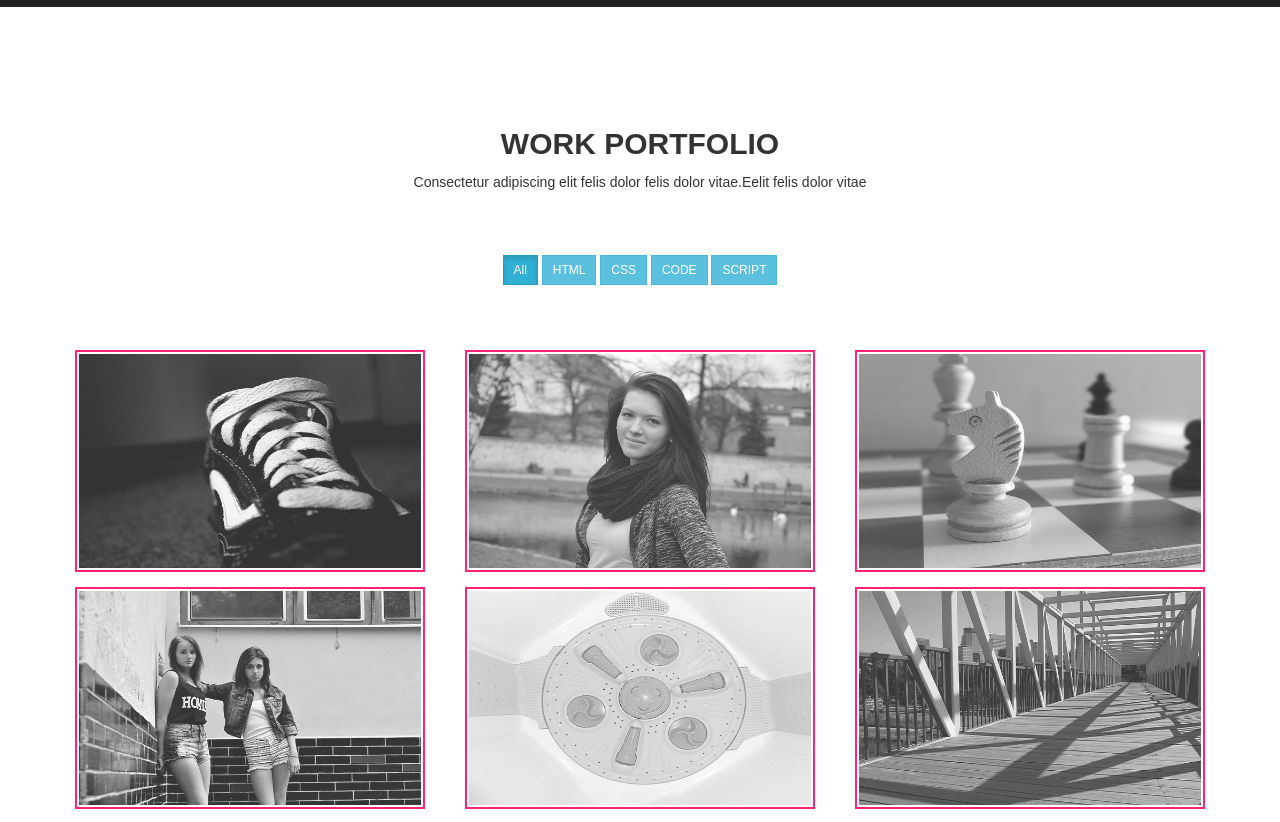
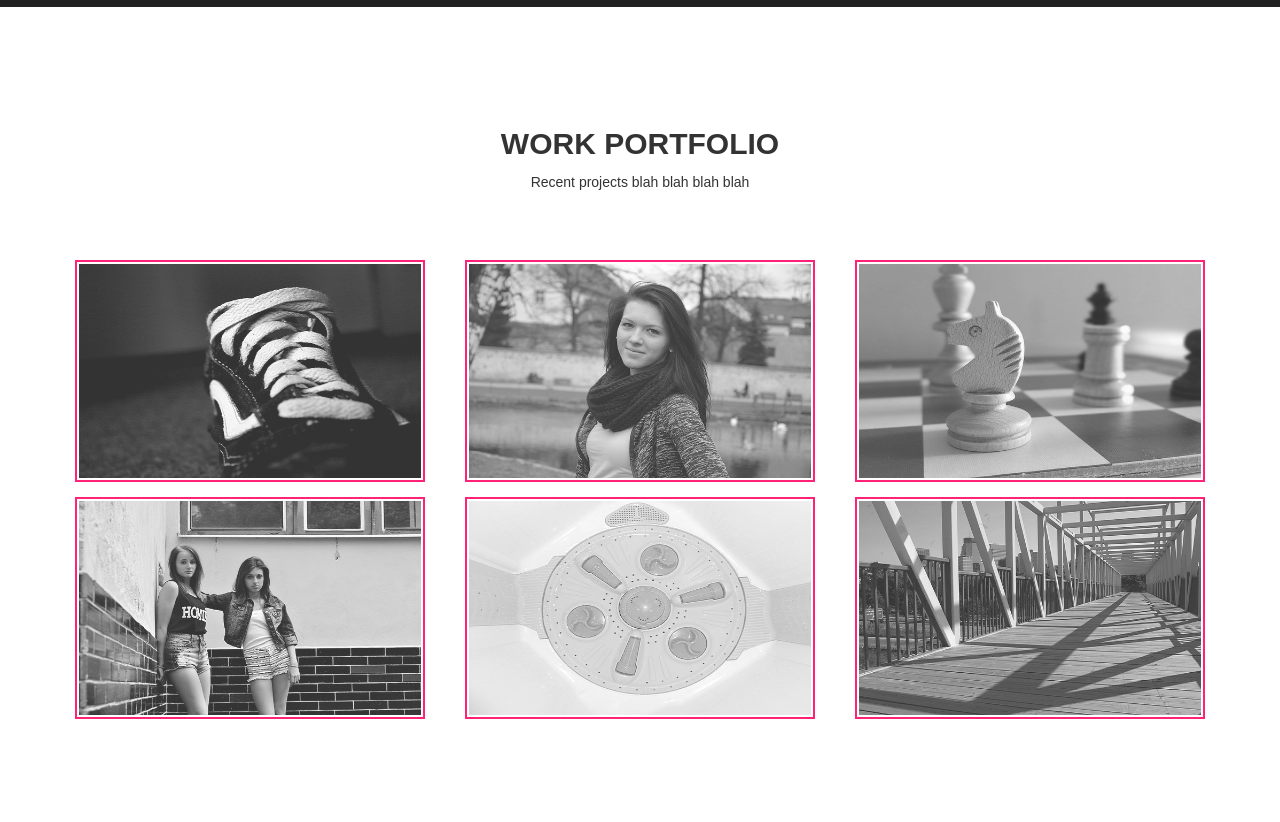
Before and after one commit to HoangTienDinh/HoangTienDinh.github.io, a plain HTML site: page index.html in a window 1280 px wide. Shown: the part 1229-2051 px from the top of the page. Drawn offline with Linux system fonts and the light colour scheme; grey boxes are pictures that could not be loaded.

Commit message:
text change in work section

```diff
--- a/index.html
+++ b/index.html
@@ -126,31 +126,7 @@
             data-scroll-reveal="enter from the bottom after 0.2s"
           >
             <h2><strong>WORK PORTFOLIO</strong></h2>
-            Consectetur adipiscing elit felis dolor felis dolor vitae.Eelit
-            felis dolor vitae
-          </div>
-        </div>
-
-        <div class="row text-center">
-          <div
-            class="col-md-12 pad-bottom"
-            data-scroll-reveal="enter from the bottom after 0.4s"
-          >
-            <div class="categories">
-              <a href="#" data-filter="*" class="active btn btn-info btn-sm"
-                >All</a
-              >
-              <a href="#" data-filter=".html" class="btn btn-info btn-sm"
-                >HTML</a
-              >
-              <a href="#" data-filter=".css" class="btn btn-info btn-sm">CSS</a>
-              <a href="#" data-filter=".code" class="btn btn-info btn-sm"
-                >CODE</a
-              >
-              <a href="#" data-filter=".script" class="btn btn-info btn-sm"
-                >SCRIPT</a
-              >
-            </div>
+            Recent projects blah blah blah blah
           </div>
         </div>
 
@@ -160,7 +136,7 @@
               <a
                 class="fancybox-media"
                 title="Image Title Goes Here"
-                href="assets/img/portfolio/1.jpg"
+                href="assets/img/portfolio/2.jpg"
               >
                 <img
                   src="assets/img/portfolio/1.jpg"
@@ -258,7 +234,7 @@
           >
             <div class="col-md-6 col-md-offset-3 pad-bottom">
               <h2><strong>GET IN TOUCH</strong></h2>
-              Let's connect! See what I'm working on or just chat with any of the links below!
+              Let's connect! See what I'm working on, or just chat with any of the links below!
             </div>
           </div>
 
```
